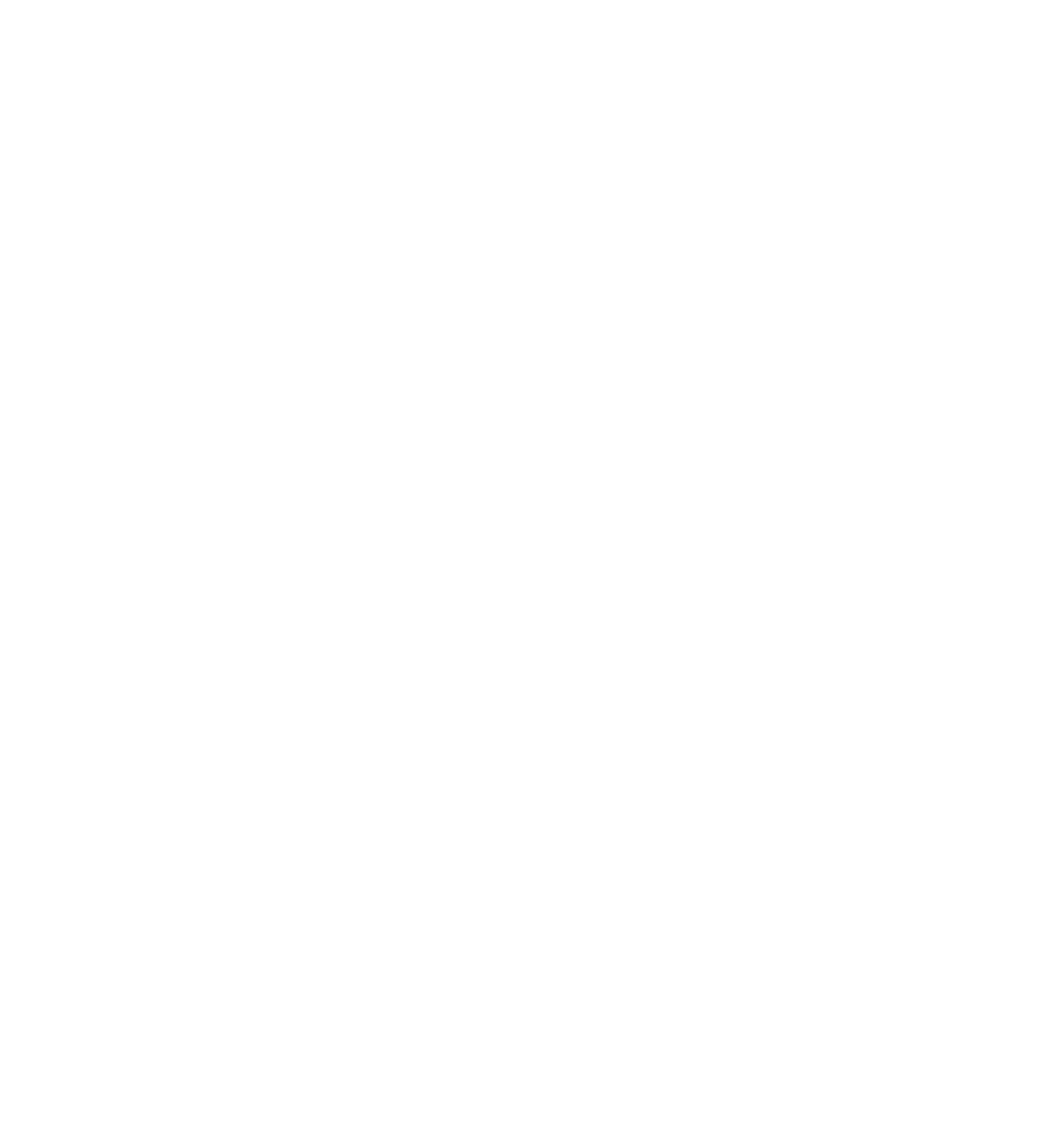
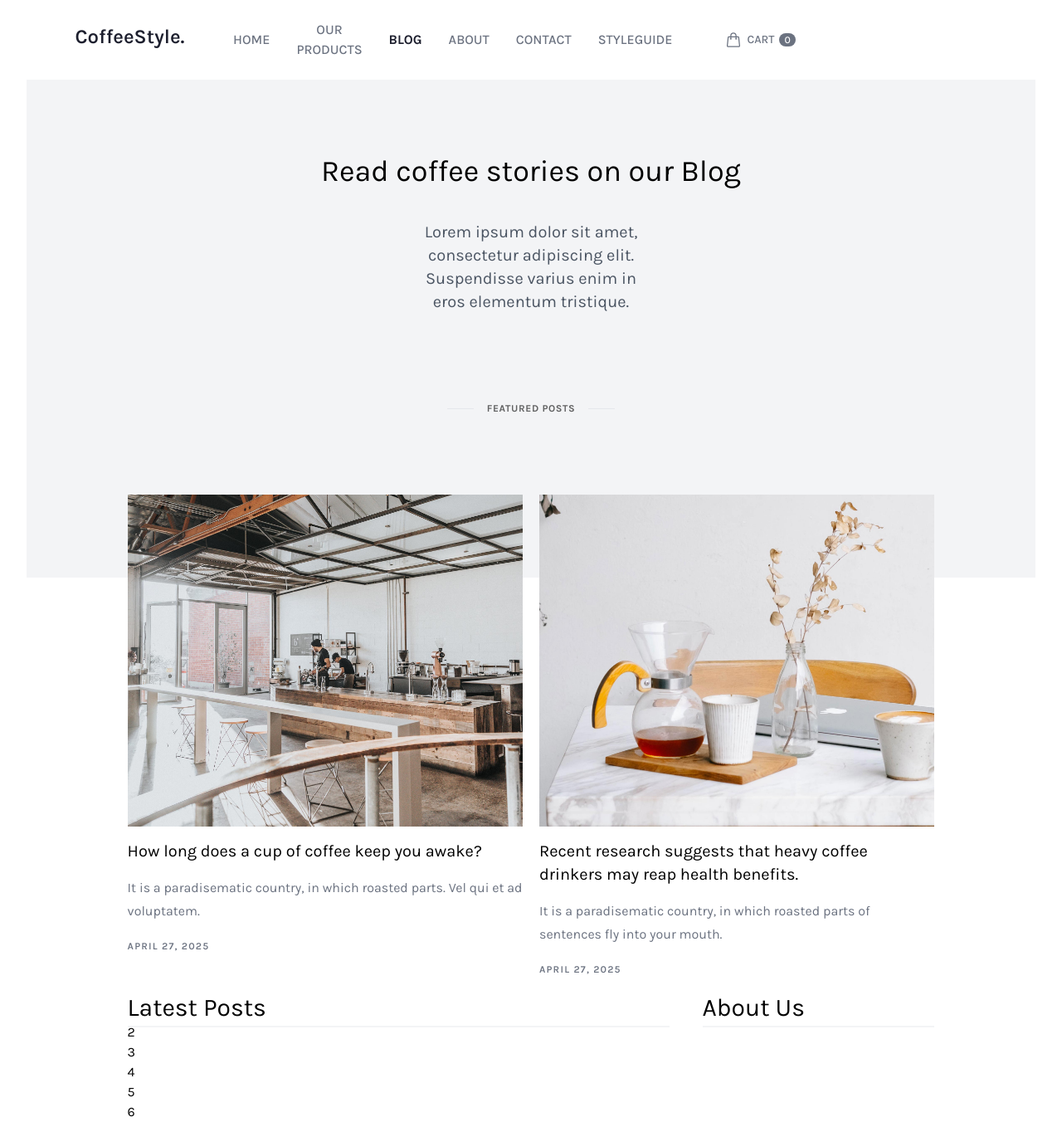
Before and after one commit to Trqkhanh17/TailwindCSS-Coffee-Style, a React (Vite) app: page /blog in a window 1280 px wide. Before the commit this address had no page. Shown: the whole page at 83% size. Before the commit the page ends 800 px from the top, so only its background shows below. Built offline with nearby package versions, Linux system fonts and the light colour scheme.

Commit message:
add blog and deploy github

```diff
--- a/src/App.tsx
+++ b/src/App.tsx
@@ -1,5 +1,7 @@
 import { Route, Routes } from "react-router-dom";
 import { lazy, Suspense } from 'react';
+import Blog from "./pages/blog";
+import About from "./pages/about";
 const Loading = lazy(() => import("./component/loading"))
 const Home = lazy(() => import("./pages/home"));
 const OurProducts = lazy(() => import("./pages/our_products"));
@@ -10,6 +12,8 @@
       <Routes>
         <Route path="/" element={<Home />} />
         <Route path="/products" element={<OurProducts />} />
+        <Route path="/blog" element={<Blog />} />
+        <Route path="/about" element={<About />} />
       </Routes>
     </Suspense>
   );
--- a/src/component/header.tsx
+++ b/src/component/header.tsx
@@ -5,6 +5,7 @@
         { label: "Home", to: "/" },
         { label: "Our Products", to: "/products" },
         { label: "Blog", to: "/blog" },
+        { label: "About", to: "/about" },
         { label: "Contact", to: "/contact" },
         { label: "StyleGuide", to: "/styleguide" },
     ];
--- a/src/component/slider.tsx
+++ b/src/component/slider.tsx
@@ -1,3 +1,4 @@
+import { NavLink } from "react-router-dom";
 
 
 const Slider = () => {
@@ -9,7 +10,11 @@
                     <div className="font-medium text-5xl mb-6">Coffee Mugs</div>
                     <div className="mb-6 font-medium text-lg">The most versatile furniture syftem ever created. Designed to fit your life, made to move and grow.</div>
                     <div className="flex justify-center items-center">
-                        <div className="uppercase bg-white w-max text-gray-900 tracking-wider py-4 px-6 text-sm font-medium cursor-pointer hover:bg-opacity-95">explore our products</div>
+                        <div className="uppercase bg-white w-max text-gray-900 tracking-wider py-4 px-6 text-sm font-medium cursor-pointer hover:bg-opacity-95">
+                            <NavLink to={"/products"}>
+                                Explore Our Products
+                            </NavLink>
+                        </div>
                     </div>
                 </div>
             </div>
--- a/src/component/story.tsx
+++ b/src/component/story.tsx
@@ -1,3 +1,4 @@
+import { NavLink } from "react-router-dom";
 
 const Story = () => {
     return (
@@ -5,7 +6,10 @@
             <div className="w-full h-full flex flex-col justify-center items-center ">
                 <div className="px-3 md:px-32 lg:px-64 xl:px-96 text-3xl leading-10 py-5 mt-20 text-center">Even the all-powerful Pointing has no control about the blind texts.</div>
                 <div className="text-base leading-7 text-center text-gray-500 px-12 mb-6">It is a paradisematic country, in which roasted parts of sentences fly into your mouth.<br /> Even the all-powerful Pointing has no control about the blind texts it is an almost unorthographic life One day however a small line of blind text by the name of Lorem Ipsum decided to leave for the far World of Grammar.</div>
-                <div className=""><a className=' text-coffee-400 hover:text-coffee-600 relative after:absolute after:-bottom-2 after:left-0 after:bg-coffee-50 hover:after:bg-coffee-200 after:h-0.5 after:w-full after:transition-all after:ease-in-out after:duration-400' href="#">Read the full Story</a></div>
+                <div className="">
+                    <NavLink to={"/about"} className={"text-xl text-coffee-400 hover:text-coffee-600 relative after:absolute after:-bottom-2 after:left-0 after:bg-coffee-50 hover:after:bg-coffee-200 after:h-0.5 after:w-full after:transition-all after:ease-in-out after:duration-400"}>Read the full Story
+                    </NavLink>
+                </div>
             </div>
         </div>
     )
--- /dev/null
+++ b/src/pages/about.tsx
@@ -0,0 +1,18 @@
+import { useState } from "react";
+
+
+const About = () => {
+    const [isTurnOn, SetIsTurnOn] = useState(Boolean);
+    const toggle = () => {
+        isTurnOn ? SetIsTurnOn(false) : SetIsTurnOn(true);
+    }
+    return (
+        <>
+            <div className="bg-amber-900 h-96 w-3 mx-auto mt-72 relative rounded-xl" onClick={toggle}>
+                <div className={`absolute bg-[url('./assets/chongchong.png')] bg-cover bg-center h-44 w-44 -left-[80px] -top-14 ${isTurnOn ? "animate-spin" : ""}`} onClick={toggle}></div>
+            </div>
+            <div className="bg-amber-300 w-24 h-16 text-center mx-auto p-2 mt-7 border border-amber-600 rounded-xl shadow-xl">Chạm Vào Em Đi</div>
+        </>
+    )
+}
+export default About;
--- /dev/null
+++ b/src/pages/blog.tsx
@@ -0,0 +1,64 @@
+import Header from "../component/header";
+import Subheadline from "../component/subheadline";
+
+const Blog = () => {
+    return (
+        <>
+            <div className="content-wrapper font-Karla text-base mx-auto px-8">
+                <Header />
+                <div className=" flex flex-col gap-[500px] w-full justify-center items-center mx-auto">
+                    <div className="bg-gray-100 h-[600px] w-full relative flex flex-col justify-center items-center">
+                        <div className="flex flex-col justify-center items-center gap-10 lg:w-[65%] w-full">
+                            <div className="text-4xl text-center">Read coffee stories on our Blog</div>
+                            <div className="text-gray-600 text-xl text-center sm:px-5 lg:px-64">Lorem ipsum dolor sit amet, consectetur adipiscing elit. Suspendisse varius enim in eros elementum tristique.</div>
+                        </div>
+                        <div className=""><Subheadline title="Featured Posts" /></div>
+                        <div className="absolute top-[500px] flex flex-col justify-center items-center w-full">
+                            <div className="lifestyle-story xl:w-[80%] mx-auto mb-20 w-[100%]">
+                                <div className="xl:grid screen783:grid-cols-2 gap-5 w-full">
+
+                                    <div className="flex flex-col xl:justify-start xl:items-start justify-center items-center gap-4">
+                                        <div className="group cursor-pointer relative bg-[url('./assets/LifestyleStories2.jpg')] h-[300px] lg:h-[400px] w-full bg-cover bg-center flex justify-center items-center hover:bg-gray-900 hover:bg-opacity-10 hover:transitioncleaclea-all hover:ease-in-out hover:duration-300">
+                                            <div className="absolute bottom-7 w-[90%] h-[15%] bg-white uppercase justify-center items-center opacity-0 translate-y-6 group-hover:opacity-100 group-hover:-translate-y-0 transition-all duration-300 ease-in-out flex">
+                                                <div className='text-center'>explore mug</div>
+                                            </div>
+                                        </div>
+                                        <div className="hover:text-coffee-600 text-xl leading-7 cursor-pointer hover:transition-all duration-300 ease-in-out text-center lg:text-start"> How long does a cup of coffee keep you awake?</div>
+                                        <div className="text-gray-500 leading-7 text-center lg:text-start">It is a paradisematic country, in which roasted parts. Vel qui et ad voluptatem.</div>
+                                        <div className="uppercase text-gray-500 font-semibold text-[12px] tracking-widest text-center lg:text-start">April 27, 2025</div>
+                                    </div>
+
+                                    <div className="flex flex-col xl:justify-start xl:items-start justify-center items-center gap-4">
+                                        <div className="group cursor-pointer relative bg-[url('./assets/LifestyleStories3.jpg')] h-[300px] lg:h-[400px] w-full bg-cover bg-center flex justify-center items-center hover:bg-gray-900 hover:bg-opacity-10 hover:transition-all hover:ease-in-out hover:duration-300">
+                                            <div className="absolute bottom-7 w-[90%] h-[15%] bg-white uppercase justify-center items-center opacity-0 translate-y-6 group-hover:opacity-100 group-hover:-translate-y-0 transition-all duration-300 ease-in-out flex">
+                                                <div className='text-center'>explore mug</div>
+                                            </div>
+                                        </div>
+                                        <div className="hover:text-coffee-600 text-xl leading-7 cursor-pointer hover:transition-all duration-300 ease-in-out text-center lg:text-start"> Recent research suggests that heavy coffee drinkers may reap health benefits.</div>
+                                        <div className="text-gray-500 leading-7 text-center lg:text-start">It is a paradisematic country, in which roasted parts of sentences fly into your mouth.</div>
+                                        <div className="uppercase text-gray-500 font-semibold text-[12px] tracking-widest text-center lg:text-start">April 27, 2025</div>
+                                    </div>
+                                </div>
+                            </div>
+                        </div>
+                    </div>
+                    <div className="flex flex-row gap-10 justify-center w-[80%]">
+                        <div className="flex flex-col w-[70%]">
+                            <div className="text-3xl relative after:absolute after:left-0 after:bg-gray-100 after:w-full after:h-0.5 after:-bottom-1.5">Latest Posts</div>
+                            <div className="">2</div>
+                            <div className="">3</div>
+                            <div className="">4</div>
+                            <div className="">5</div>
+                            <div className="">6</div>
+                        </div>
+                        <div className="flex flex-col w-[30%]">
+                            <div className="text-3xl relative after:absolute after:left-0 after:bg-gray-100 after:w-full after:h-0.5 after:-bottom-1.5">About Us</div>
+                        </div>
+
+                    </div>
+                </div>
+            </div>
+        </>
+    )
+}
+export default Blog;
--- a/tailwind.config.js
+++ b/tailwind.config.js
@@ -34,7 +34,8 @@
         "xl1280":{"max":"1280px"},
         "screen700":{"max":"700px"},
         "maxScreen850":{"max":"850px"},
-        "maxScreen1220":{"max":"1220px"}
+        "maxScreen1220":{"max":"1220px"},
+        "maxScreensm":{"max":"640px"}
       }
     },
   },
```
Also changed, not shown: package.json (+6 -2 lines), src/assets/chongchong.png (added), 1 other file (tests, documents, lock files or other folders).
